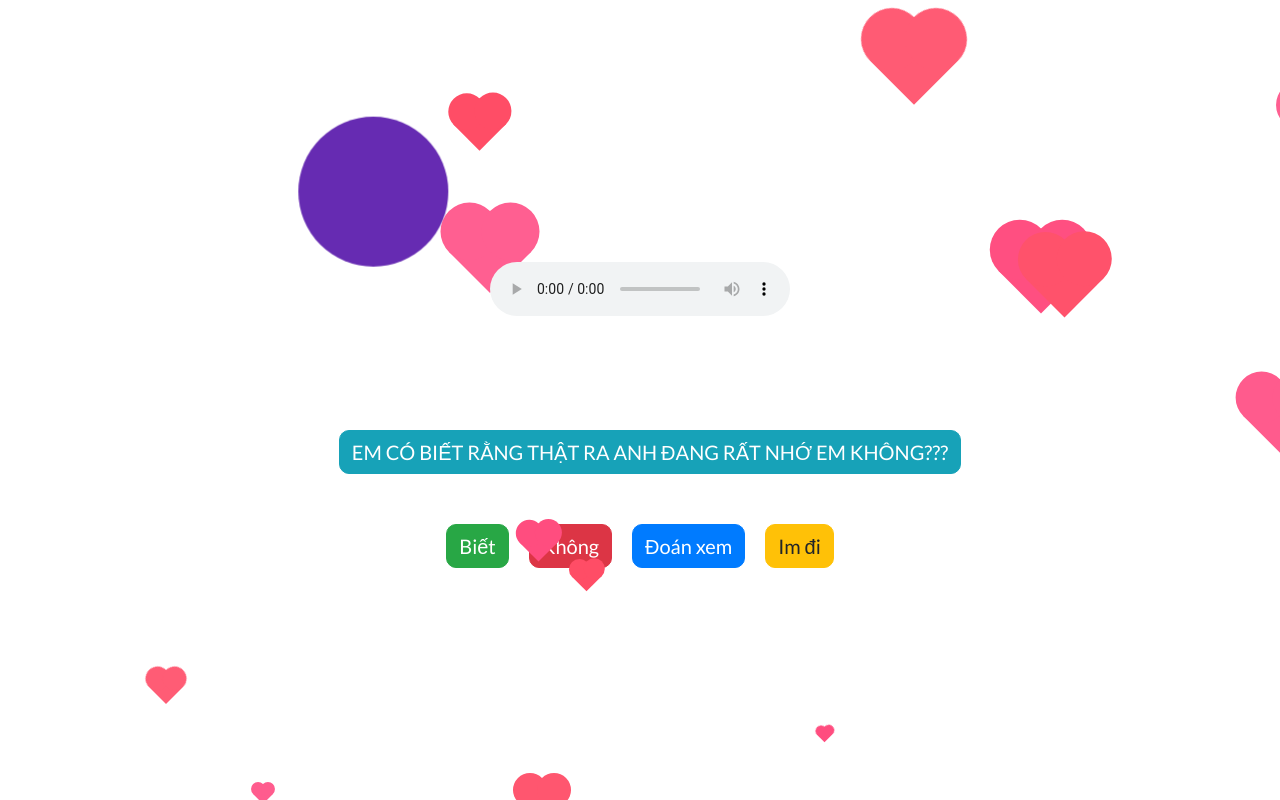
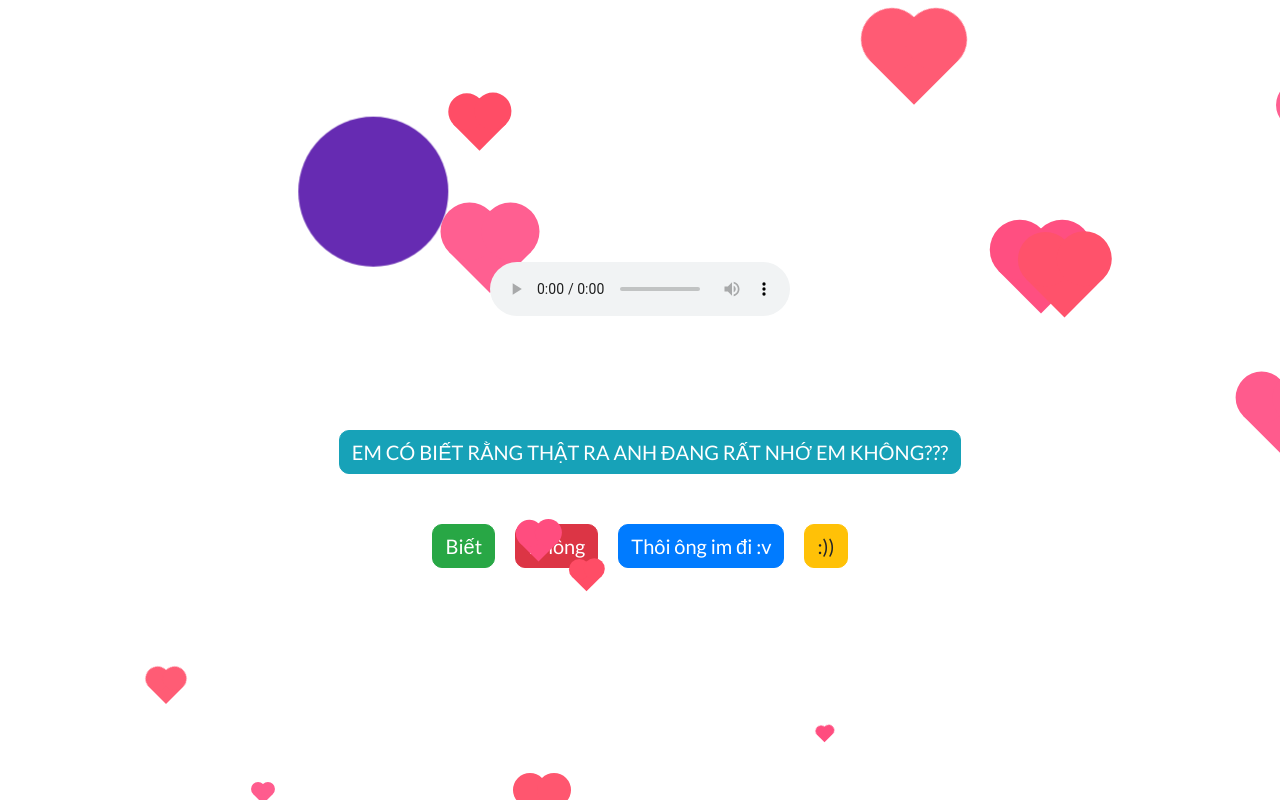
Before and after one commit to linhdangyeu/linhdangyeu.github.io, a plain HTML site: page index.html in a window 1280 px wide. Drawn offline with nearby package versions, Linux system fonts and the light colour scheme.

Commit message:
05-04-2020

```diff
--- a/index.html
+++ b/index.html
@@ -1,7 +1,7 @@
 <!DOCTYPE html>
 <html lang="en">
 <head>
-	<title>04/04/2020</title>
+	<title>Update 05/04/2020</title>
 	<meta charset="utf-8">
 	<meta name="viewport" content="width=device-width, initial-scale=1, shrink-to-fit=no">
 	<link href="https://fonts.googleapis.com/css?family=Lato:400,700&display=swap" rel="stylesheet">
@@ -26,7 +26,7 @@
 				<h1 id="h1">Anh nhớ em :(((</h1>
 				<h1 id="h2">Thật sự rất nhớ!!! </h1>
 				<h1 id="h3">Đến phát điên rồi :(((</h1>
-				<h1 id="h4">Ok but i miss you &nbsp; :((( </h1>
+				<h1 id="h4">Nhiều hơn hôm qua và ít hơn ngày mai :((( </h1>
 			</div>
 
 			<div class="row r1">
@@ -36,8 +36,8 @@
 			<div class="row r2">
 				<div id="n1" class="btn btn-success n2">Biết</div>
 				<div id="n2" class="btn btn-danger n3">Không</div>
-				<div id="n3" class="btn btn-primary n4">Đoán xem</div>
-				<div id="n4" class="btn btn-warning n5">Im đi</div>
+				<div id="n3" class="btn btn-primary n4">Thôi ông im đi :v</div>
+				<div id="n4" class="btn btn-warning n5">:))</div>
 			</div>
 		</div>
 	</div>
```
